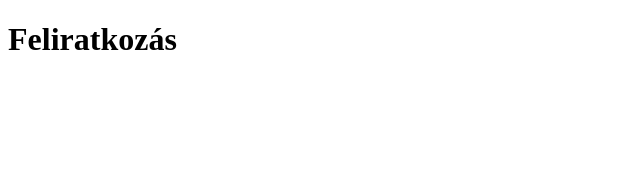
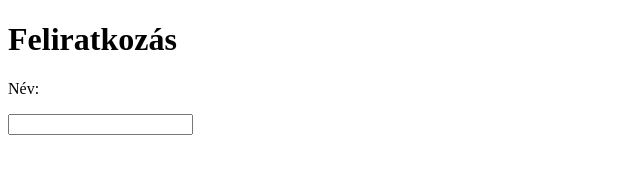
Before and after one commit to Pannanna/pro241028, a plain HTML site: page urlap.html in a window 1280 px wide. Shown: the whole page, without its empty margins (0-640 px from the left). Drawn offline with Linux system fonts and the light colour scheme.

Commit message:
urlap_nev

```diff
--- a/urlap.html
+++ b/urlap.html
@@ -8,7 +8,8 @@
 <body>
     <form action="urlap.html">
 <h1>Feliratkozás</h1>
-
+<p>Név:</p>
+<input type="text" name="Név" id="nev">
     </form>
 </body>
 </html>
```
